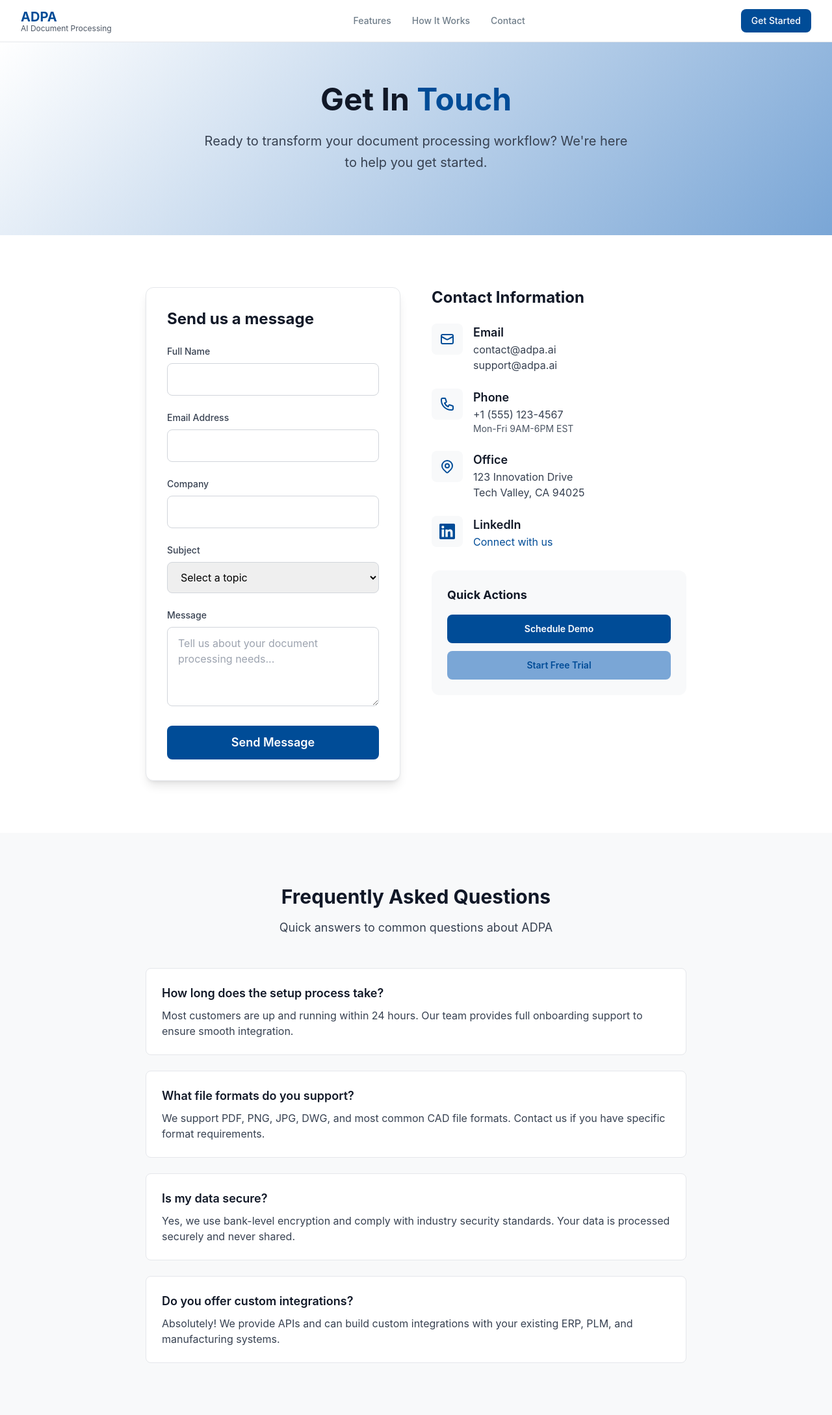
After one commit to brpuneet898/boi-cad-agent, a Flask app: page /contact in a window 1280 px wide. The commit adds this page. Shown: the whole page at 65% size. Run offline with Flask 3, Linux system fonts and the light colour scheme; some libraries are stand-ins or nearby versions.

Commit message:
Added contact functionality

```diff
--- a/app.py
+++ b/app.py
@@ -1,10 +1,68 @@
-from flask import Flask, render_template
+from flask import Flask, render_template, request, flash, redirect, url_for
+from flask_mail import Mail, Message
+import os
+from dotenv import load_dotenv
+
+# Load environment variables
+load_dotenv()
 
 app = Flask(__name__)
+app.secret_key = os.environ.get('SECRET_KEY') or 'dev-secret-key-change-in-production'
+
+# Email configuration
+app.config['MAIL_SERVER'] = 'smtp.gmail.com'
+app.config['MAIL_PORT'] = 587
+app.config['MAIL_USE_TLS'] = True
+app.config['MAIL_USERNAME'] = os.environ.get('EMAIL_USER')
+app.config['MAIL_PASSWORD'] = os.environ.get('EMAIL_PASS')
+
+mail = Mail(app)
 
 @app.route("/")
 def home():
     return render_template("index.html")
 
+@app.route("/contact", methods=['GET', 'POST'])
+def contact():
+    if request.method == 'POST':
+        name = request.form['name']
+        email = request.form['email']
+        company = request.form['company']
+        subject = request.form['subject']
+        message = request.form['message']
+
+        # Create email message
+        msg = Message(
+            subject=f'ADPA Contact Form: {subject}',
+            sender=app.config['MAIL_USERNAME'],
+            recipients=['brpuneet898@gmail.com']
+        )
+
+        msg.body = f"""
+New contact form submission from ADPA website:
+
+Name: {name}
+Email: {email}
+Company: {company}
+Subject: {subject}
+
+Message:
+{message}
+
+---
+This email was sent from the ADPA contact form.
+        """
+
+        try:
+            mail.send(msg)
+            flash('Your message has been sent successfully!', 'success')
+        except Exception as e:
+            flash('There was an error sending your message. Please try again.', 'error')
+            print(f"Error sending email: {e}")
+
+        return redirect(url_for('contact'))
+
+    return render_template("contact.html")
+
 if __name__ == "__main__":
     app.run(debug=True)
--- a/requirements.txt
+++ b/requirements.txt
@@ -1 +1,3 @@
 Flask
+Flask-Mail
+python-dotenv
--- /dev/null
+++ b/templates/contact.html
@@ -0,0 +1,369 @@
+<!DOCTYPE html>
+<html lang="en">
+  <head>
+    <meta charset="UTF-8" />
+    <meta name="viewport" content="width=device-width, initial-scale=1.0" />
+    <title>Contact - ADPA AI Document Processing</title>
+    <script src="https://cdn.tailwindcss.com"></script>
+    <link
+      href="{{ url_for('static', filename='style.css') }}"
+      rel="stylesheet"
+    />
+  </head>
+  <body class="bg-white">
+    <!-- Navigation -->
+    <nav class="bg-white border-b border-gray-200 sticky top-0 z-50">
+      <div class="max-w-7xl mx-auto px-4 sm:px-6 lg:px-8">
+        <div class="flex justify-between items-center h-16">
+          <!-- Logo -->
+          <div class="flex-shrink-0">
+            <a href="/" class="flex flex-col">
+              <h1 class="text-xl font-bold text-primary">ADPA</h1>
+              <p class="text-xs text-gray-600 -mt-1">AI Document Processing</p>
+            </a>
+          </div>
+
+          <!-- Links -->
+          <div class="hidden md:block">
+            <div class="ml-10 flex items-baseline space-x-8">
+              <a href="/#features" class="nav-link text-sm font-medium"
+                >Features</a
+              >
+              <a href="/#how-it-works" class="nav-link text-sm font-medium"
+                >How It Works</a
+              >
+              <a
+                href="/contact"
+                class="nav-link text-sm font-medium text-primary"
+                >Contact</a
+              >
+            </div>
+          </div>
+
+          <!-- CTA -->
+          <div class="flex items-center">
+            <button class="btn-primary px-4 py-2 rounded-lg text-sm">
+              Get Started
+            </button>
+          </div>
+        </div>
+      </div>
+    </nav>
+
+    <!-- Contact Hero Section -->
+    <section class="hero-gradient py-16">
+      <div class="max-w-4xl mx-auto px-4 sm:px-6 lg:px-8 text-center">
+        <h1 class="text-4xl md:text-5xl font-bold text-gray-900 mb-6">
+          Get In <span class="text-primary">Touch</span>
+        </h1>
+        <p class="text-xl text-gray-700 mb-8 max-w-2xl mx-auto leading-relaxed">
+          Ready to transform your document processing workflow? We're here to
+          help you get started.
+        </p>
+      </div>
+    </section>
+
+    <!-- Contact Form Section -->
+    <section class="py-20 bg-white">
+      <div class="max-w-4xl mx-auto px-4 sm:px-6 lg:px-8">
+        <div class="grid md:grid-cols-2 gap-12">
+          <!-- Contact Form -->
+          <div class="bg-white p-8 rounded-xl border border-gray-200 shadow-lg">
+            <h2 class="text-2xl font-bold text-gray-900 mb-6">
+              Send us a message
+            </h2>
+            <!-- Flash Messages -->
+            {% with messages = get_flashed_messages(with_categories=true) %}
+              {% if messages %}
+                {% for category, message in messages %}
+                  <div class="mb-4 p-4 rounded-lg {% if category == 'success' %}bg-green-100 text-green-700 border border-green-300{% else %}bg-red-100 text-red-700 border border-red-300{% endif %}">
+                    {{ message }}
+                  </div>
+                {% endfor %}
+              {% endif %}
+            {% endwith %}
+
+            <form method="POST" class="space-y-6">
+              <div>
+                <label
+                  for="name"
+                  class="block text-sm font-medium text-gray-700 mb-2"
+                  >Full Name</label
+                >
+                <input
+                  type="text"
+                  id="name"
+                  name="name"
+                  required
+                  class="w-full px-4 py-3 border border-gray-300 rounded-lg focus:ring-2 focus:ring-blue-500 focus:border-transparent"
+                />
+              </div>
+
+              <div>
+                <label
+                  for="email"
+                  class="block text-sm font-medium text-gray-700 mb-2"
+                  >Email Address</label
+                >
+                <input
+                  type="email"
+                  id="email"
+                  name="email"
+                  required
+                  class="w-full px-4 py-3 border border-gray-300 rounded-lg focus:ring-2 focus:ring-blue-500 focus:border-transparent"
+                />
+              </div>
+
+              <div>
+                <label
+                  for="company"
+                  class="block text-sm font-medium text-gray-700 mb-2"
+                  >Company</label
+                >
+                <input
+                  type="text"
+                  id="company"
+                  name="company"
+                  class="w-full px-4 py-3 border border-gray-300 rounded-lg focus:ring-2 focus:ring-blue-500 focus:border-transparent"
+                />
+              </div>
+
+              <div>
+                <label
+                  for="subject"
+                  class="block text-sm font-medium text-gray-700 mb-2"
+                  >Subject</label
+                >
+                <select
+                  id="subject"
+                  name="subject"
+                  required
+                  class="w-full px-4 py-3 border border-gray-300 rounded-lg focus:ring-2 focus:ring-blue-500 focus:border-transparent"
+                >
+                  <option value="">Select a topic</option>
+                  <option value="demo">Schedule a Demo</option>
+                  <option value="trial">Start Free Trial</option>
+                  <option value="pricing">Pricing Information</option>
+                  <option value="technical">Technical Support</option>
+                  <option value="partnership">Partnership Inquiry</option>
+                  <option value="other">Other</option>
+                </select>
+              </div>
+
+              <div>
+                <label
+                  for="message"
+                  class="block text-sm font-medium text-gray-700 mb-2"
+                  >Message</label
+                >
+                <textarea
+                  id="message"
+                  name="message"
+                  rows="4"
+                  required
+                  class="w-full px-4 py-3 border border-gray-300 rounded-lg focus:ring-2 focus:ring-blue-500 focus:border-transparent"
+                  placeholder="Tell us about your document processing needs..."
+                ></textarea>
+              </div>
+
+              <button
+                type="submit"
+                class="btn-primary w-full px-6 py-3 rounded-lg text-lg font-semibold"
+              >
+                Send Message
+              </button>
+            </form>
+          </div>
+
+          <!-- Contact Information -->
+          <div class="space-y-8">
+            <div>
+              <h2 class="text-2xl font-bold text-gray-900 mb-6">
+                Contact Information
+              </h2>
+              <div class="space-y-6">
+                <div class="flex items-start space-x-4">
+                  <div
+                    class="icon-container w-12 h-12 rounded-lg flex items-center justify-center"
+                  >
+                    <svg
+                      class="w-6 h-6"
+                      fill="none"
+                      stroke="currentColor"
+                      viewBox="0 0 24 24"
+                    >
+                      <path
+                        stroke-linecap="round"
+                        stroke-linejoin="round"
+                        stroke-width="2"
+                        d="M3 8l7.89 4.26a2 2 0 002.22 0L21 8M5 19h14a2 2 0 002-2V7a2 2 0 00-2-2H5a2 2 0 00-2 2v10a2 2 0 002 2z"
+                      ></path>
+                    </svg>
+                  </div>
+                  <div>
+                    <h3 class="text-lg font-semibold text-gray-900">Email</h3>
+                    <p class="text-gray-700">contact@adpa.ai</p>
+                    <p class="text-gray-700">support@adpa.ai</p>
+                  </div>
+                </div>
+
+                <div class="flex items-start space-x-4">
+                  <div
+                    class="icon-container w-12 h-12 rounded-lg flex items-center justify-center"
+                  >
+                    <svg
+                      class="w-6 h-6"
+                      fill="none"
+                      stroke="currentColor"
+                      viewBox="0 0 24 24"
+                    >
+                      <path
+                        stroke-linecap="round"
+                        stroke-linejoin="round"
+                        stroke-width="2"
+                        d="M3 5a2 2 0 012-2h3.28a1 1 0 01.948.684l1.498 4.493a1 1 0 01-.502 1.21l-2.257 1.13a11.042 11.042 0 005.516 5.516l1.13-2.257a1 1 0 011.21-.502l4.493 1.498a1 1 0 01.684.949V19a2 2 0 01-2 2h-1C9.716 21 3 14.284 3 6V5z"
+                      ></path>
+                    </svg>
+                  </div>
+                  <div>
+                    <h3 class="text-lg font-semibold text-gray-900">Phone</h3>
+                    <p class="text-gray-700">+1 (555) 123-4567</p>
+                    <p class="text-sm text-gray-600">Mon-Fri 9AM-6PM EST</p>
+                  </div>
+                </div>
+
+                <div class="flex items-start space-x-4">
+                  <div
+                    class="icon-container w-12 h-12 rounded-lg flex items-center justify-center"
+                  >
+                    <svg
+                      class="w-6 h-6"
+                      fill="none"
+                      stroke="currentColor"
+                      viewBox="0 0 24 24"
+                    >
+                      <path
+                        stroke-linecap="round"
+                        stroke-linejoin="round"
+                        stroke-width="2"
+                        d="M17.657 16.657L13.414 20.9a1.998 1.998 0 01-2.827 0l-4.244-4.243a8 8 0 1111.314 0z"
+                      ></path>
+                      <path
+                        stroke-linecap="round"
+                        stroke-linejoin="round"
+                        stroke-width="2"
+                        d="M15 11a3 3 0 11-6 0 3 3 0 016 0z"
+                      ></path>
+                    </svg>
+                  </div>
+                  <div>
+                    <h3 class="text-lg font-semibold text-gray-900">Office</h3>
+                    <p class="text-gray-700">
+                      123 Innovation Drive<br />Tech Valley, CA 94025
+                    </p>
+                  </div>
+                </div>
+
+                <div class="flex items-start space-x-4">
+                  <div
+                    class="icon-container w-12 h-12 rounded-lg flex items-center justify-center"
+                  >
+                    <svg
+                      class="w-6 h-6"
+                      fill="currentColor"
+                      viewBox="0 0 24 24"
+                    >
+                      <path d="M20.447 20.452h-3.554v-5.569c0-1.328-.027-3.037-1.852-3.037-1.853 0-2.136 1.445-2.136 2.939v5.667H9.351V9h3.414v1.561h.046c.477-.9 1.637-1.85 3.37-1.85 3.601 0 4.267 2.37 4.267 5.455v6.286zM5.337 7.433c-1.144 0-2.063-.926-2.063-2.065 0-1.138.92-2.063 2.063-2.063 1.14 0 2.064.925 2.064 2.063 0 1.139-.925 2.065-2.064 2.065zm1.782 13.019H3.555V9h3.564v11.452zM22.225 0H1.771C.792 0 0 .774 0 1.729v20.542C0 23.227.792 24 1.771 24h20.451C23.2 24 24 23.227 24 22.271V1.729C24 .774 23.2 0 22.222 0h.003z"/>
+                    </svg>
+                  </div>
+                  <div>
+                    <h3 class="text-lg font-semibold text-gray-900">LinkedIn</h3>
+                    <a href="https://linkedin.com/" target="_blank" class="text-primary hover:underline">
+                      Connect with us
+                    </a>
+                  </div>
+                </div>
+              </div>
+            </div>
+
+            <!-- Quick Actions -->
+            <div class="bg-light-accent p-6 rounded-xl">
+              <h3 class="text-lg font-bold text-gray-900 mb-4">
+                Quick Actions
+              </h3>
+              <div class="space-y-3">
+                <button
+                  class="btn-primary w-full px-4 py-3 rounded-lg text-sm font-semibold"
+                >
+                  Schedule Demo
+                </button>
+                <button
+                  class="btn-secondary w-full px-4 py-3 rounded-lg text-sm font-semibold"
+                >
+                  Start Free Trial
+                </button>
+              </div>
+            </div>
+          </div>
+        </div>
+      </div>
+    </section>
+
+    <!-- FAQ Section -->
+    <section class="py-20 bg-light-accent">
+      <div class="max-w-4xl mx-auto px-4 sm:px-6 lg:px-8">
+        <div class="text-center mb-12">
+          <h2 class="text-3xl font-bold text-gray-900 mb-4">
+            Frequently Asked Questions
+          </h2>
+          <p class="text-lg text-gray-700">
+            Quick answers to common questions about ADPA
+          </p>
+        </div>
+
+        <div class="space-y-6">
+          <div class="bg-white p-6 rounded-lg border border-gray-200">
+            <h3 class="text-lg font-semibold text-gray-900 mb-2">
+              How long does the setup process take?
+            </h3>
+            <p class="text-gray-700">
+              Most customers are up and running within 24 hours. Our team
+              provides full onboarding support to ensure smooth integration.
+            </p>
+          </div>
+
+          <div class="bg-white p-6 rounded-lg border border-gray-200">
+            <h3 class="text-lg font-semibold text-gray-900 mb-2">
+              What file formats do you support?
+            </h3>
+            <p class="text-gray-700">
+              We support PDF, PNG, JPG, DWG, and most common CAD file formats.
+              Contact us if you have specific format requirements.
+            </p>
+          </div>
+
+          <div class="bg-white p-6 rounded-lg border border-gray-200">
+            <h3 class="text-lg font-semibold text-gray-900 mb-2">
+              Is my data secure?
+            </h3>
+            <p class="text-gray-700">
+              Yes, we use bank-level encryption and comply with industry
+              security standards. Your data is processed securely and never
+              shared.
+            </p>
+          </div>
+
+          <div class="bg-white p-6 rounded-lg border border-gray-200">
+            <h3 class="text-lg font-semibold text-gray-900 mb-2">
+              Do you offer custom integrations?
+            </h3>
+            <p class="text-gray-700">
+              Absolutely! We provide APIs and can build custom integrations with
+              your existing ERP, PLM, and manufacturing systems.
+            </p>
+          </div>
+        </div>
+      </div>
+    </section>
+  </body>
+</html>
```
Also changed, not shown: templates/index.html (+187 -59 lines), 1 other file.
